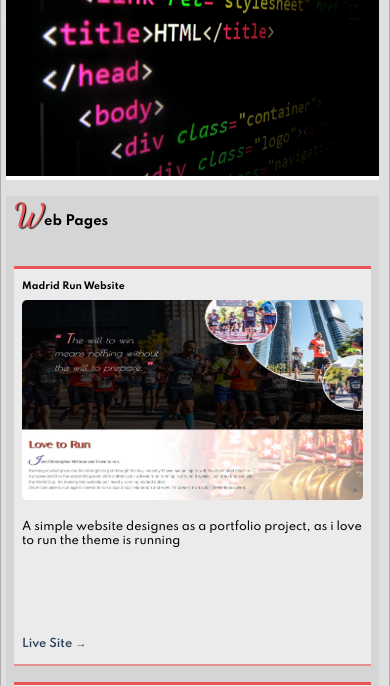
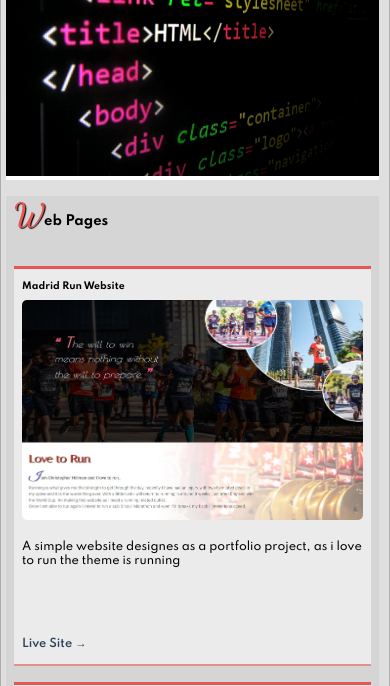
Before and after one commit to kt-fi/portfolio25, a website: page index.html in a window 390 px wide. Shown: the part 702-1388 px from the top of the page. Drawn offline with nearby package versions, Linux system fonts and the light colour scheme; a web font is replaced by a local one.

Commit message:
minor change to image size

```diff
--- a/sass/__projects.scss
+++ b/sass/__projects.scss
@@ -72,6 +72,10 @@
         width: 100%;
         height: 200px;
         border-radius: 5px;
+
+        @media only screen and (max-width: 450px) {
+            height: 220px;
+        }
     }
 }
 
```
Also changed, not shown: styles.css, 1 other file.
